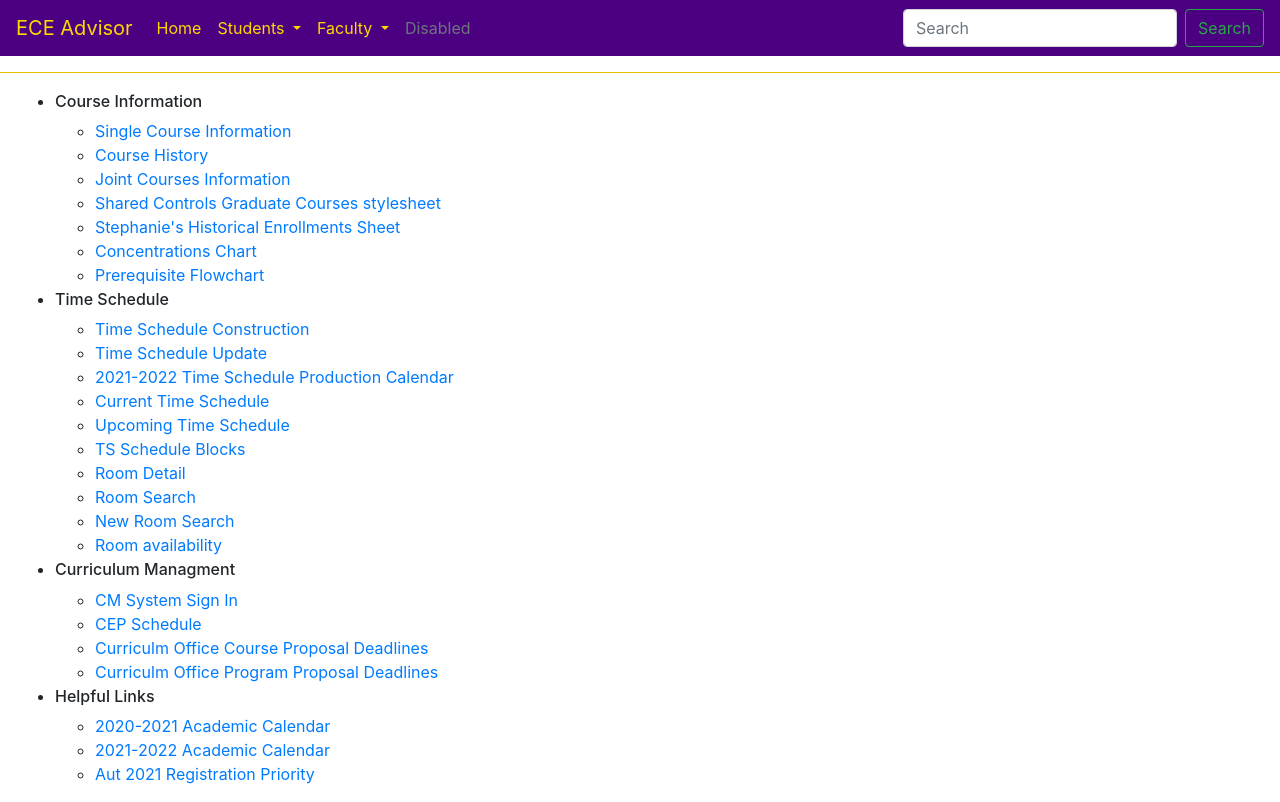
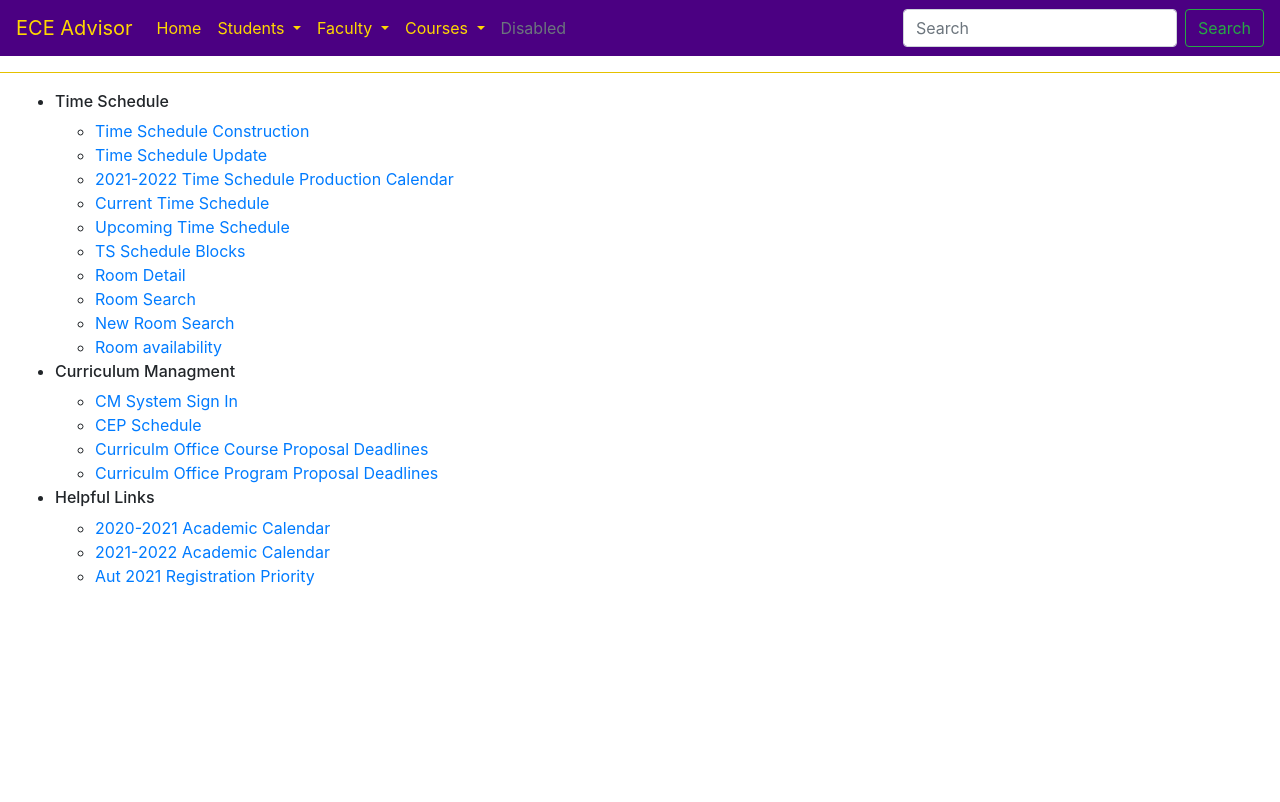
Before and after one commit to cqoverly-uw/ECE_SDB_FastAPI, a FastAPI app: page / in a window 1280 px wide. After the commit the page ends 586 px from the top, so only its background shows below. Run offline with FastAPI, Linux system fonts and the light colour scheme; some libraries are stand-ins or nearby versions.

Commit message:
Added Course to the navbar and removed redundant links

```diff
--- a/templates/home/index.html
+++ b/templates/home/index.html
@@ -3,16 +3,6 @@
 {% block body %}
     <div class="container-fluid">
         <ul>
-            <li class="listHeader"><h6>Course Information</h6></li>
-            <ul>
-                <li><a href="/course_info/">Single Course Information</a></li>
-                <li><a href="/course_history/">Course History</a></li>
-                <li><a href="/joint_courses.html/">Joint Courses Information</a></li>
-                <li><a href="https://docs.google.com/spreadsheets/d/1dZSb9V977hEZJcDBGMMfYigskvfT-h7EOpa7lqlmkjg/edit?usp=sharing" target="_blank">Shared Controls Graduate Courses stylesheet</a></li>
-                <li><a href="https://docs.google.com/spreadsheets/d/10jmuvcsF0VRj008C3CCY4ImOicnbI2nwteR5yql_jDE/edit?usp=sharing" target="_blank">Stephanie's Historical Enrollments Sheet</a></li>
-                <li><a href="https://www.ece.uw.edu/wp-content/uploads/2020/12/ABET-Major-Concentration-Areas-Chart-12.10.2020.pdf" target="_blank">Concentrations Chart</a></li>
-                <li><a href="https://vannevar.ece.uw.edu/operations/advising/advising_tools/EE_Courses_Prereq_Tree.drawio.html" target="_blank">Prerequisite Flowchart</a></li>
-            </ul>
             <li class="listHeader"><h6>Time Schedule</h6></li>
             <ul>
                 <li><a href="https://sdb.admin.uw.edu/sisdepttools/securid/TSconstrovr.aspx" target="_blank">Time Schedule Construction</a></li>
--- a/templates/shared/base.html
+++ b/templates/shared/base.html
@@ -20,6 +20,7 @@
         <li class="nav-item active">
           <a class="nav-link" id="uw_nav_link" href="/">Home <span class="sr-only">(current)</span></a>
         </li>
+        <!-- STUDENTS MENU-->
         <li class="nav-item dropdown">
           <a class="nav-link dropdown-toggle" id="uw_nav_link" href="#" id="navbarDropdown" role="button" data-toggle="dropdown" aria-haspopup="true" aria-expanded="false">
             Students
@@ -31,6 +32,7 @@
             <a class="dropdown-item" href="/current_ee_undergrads/">All EE Undergrads</a>
           </div>
         </li>
+        <!-- FACULTY MENU-->
         <li class="nav-item dropdown">
           <a class="nav-link dropdown-toggle" id="uw_nav_link" href="#" id="navbarDropdown" role="button" data-toggle="dropdown" aria-haspopup="true" aria-expanded="false">
             Faculty
@@ -40,6 +42,22 @@
               <a class="dropdown-item" href="/faculty_code/">Faculty Code Search</a>
               <div class="dropdown-divider"></div>
               <a class="dropdown-item" href="/faculty_list/">Faculty List</a>
+          </div>
+        </li>
+        <!-- COURSES MENU-->
+        <li class="nav-item dropdown">
+          <a class="nav-link dropdown-toggle" id="uw_nav_link" href="#" id="navbarDropdown" role="button" data-toggle="dropdown" aria-haspopup="true" aria-expanded="false">
+            Courses
+          </a>
+          <div class="dropdown-menu" aria-labelledby="navbarDropdown">
+              <a class="dropdown-item" href="/course_info/">Single Course Information</a>
+              <a class="dropdown-item" href="/course_history/">Course History</a>
+              <div class="dropdown-divider"></div>
+              <a class="dropdown-item" href="/joint_courses/">Joint Courses Information</a>
+              <a class="dropdown-item" href="https://docs.google.com/spreadsheets/d/1dZSb9V977hEZJcDBGMMfYigskvfT-h7EOpa7lqlmkjg/edit?usp=sharing">Shared Graduate Controls Courses Sheet</a>
+              <a class="dropdown-item" href="https://docs.google.com/spreadsheets/d/10jmuvcsF0VRj008C3CCY4ImOicnbI2nwteR5yql_jDE/edit?usp=sharing">Stephanie's Historical Enrollment Sheet</a>
+              <a class="dropdown-item" href="https://www.ece.uw.edu/wp-content/uploads/2020/12/ABET-Major-Concentration-Areas-Chart-12.10.2020.pdf">Concentrations Chart</a>
+              <a class="dropdown-item" href="https://vannevar.ece.uw.edu/operations/advising/advising_tools/EE_Courses_Prereq_Tree.drawio.html">Prerequisite Flowchart</a>
           </div>
         </li>
         <li class="nav-item">
```
